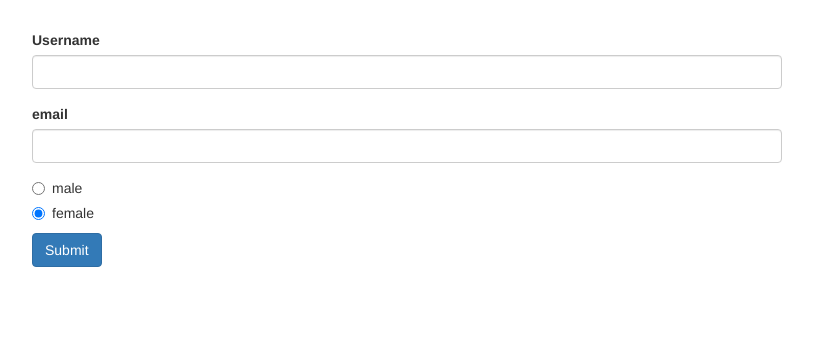
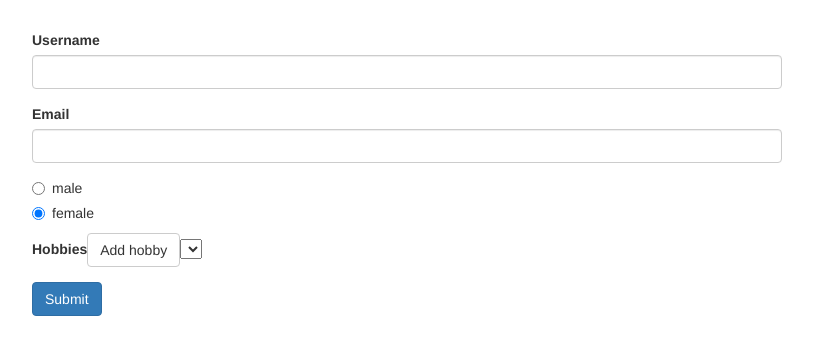
Before and after one commit to ainmutaqorrobin/angularFormReactive, an Angular app: page / in a window 1280 px wide. Shown: the top 354 px of the page, without its empty margins (233-1046 px from the left). Built offline with nearby package versions, Linux system fonts and the light colour scheme.

Commit message:
added FormArray and its getter

```diff
--- a/src/app/app.component.html
+++ b/src/app/app.component.html
@@ -21,7 +21,7 @@
             >
           </div>
           <div class="form-group">
-            <label for="email">email</label>
+            <label for="email">Email</label>
             <input
               type="text"
               id="email"
@@ -45,6 +45,18 @@
             }}
           </label>
         </div>
+        <div class="form-group">
+          <label for="hobbies">Hobbies</label>
+          <button class="btn btn-default" type="button" (click)="controls">Add hobby</button>
+          <select name="hobbies">
+            <option
+              *ngFor="let hobbieControl of controls; let i = index"
+              value="hobbieControl"
+            >
+              {{ hobbieControl }}
+            </option>
+          </select>
+        </div>
         <span class="help-block" *ngIf="!signupForm.valid && signupForm.touched"
           >Please enter valid form data!</span
         >
--- a/src/app/app.component.ts
+++ b/src/app/app.component.ts
@@ -1,5 +1,5 @@
 import { Component, OnInit } from '@angular/core';
-import { FormControl, FormGroup, Validators } from '@angular/forms';
+import { FormArray, FormControl, FormGroup, Validators } from '@angular/forms';
 
 @Component({
   selector: 'app-root',
@@ -8,7 +8,13 @@ import { FormControl, FormGroup, Validators } from '@angular/forms';
 })
 export class AppComponent implements OnInit {
   genders = ['male', 'female'];
+  hobbies = ['Fishing', 'Gaming', 'Reading', 'Jogging'];
   signupForm: FormGroup;
+
+  //set up getter
+  get controls() {
+    return (this.signupForm.get('hobbies') as FormArray).controls;
+  }
 
   ngOnInit(): void {
     this.signupForm = new FormGroup({
@@ -17,6 +23,7 @@ export class AppComponent implements OnInit {
         email: new FormControl(null, [Validators.required, Validators.email]),
       }),
       gender: new FormControl('female'),
+      hobbies: new FormArray([], Validators.required),
     });
   }
 
```
